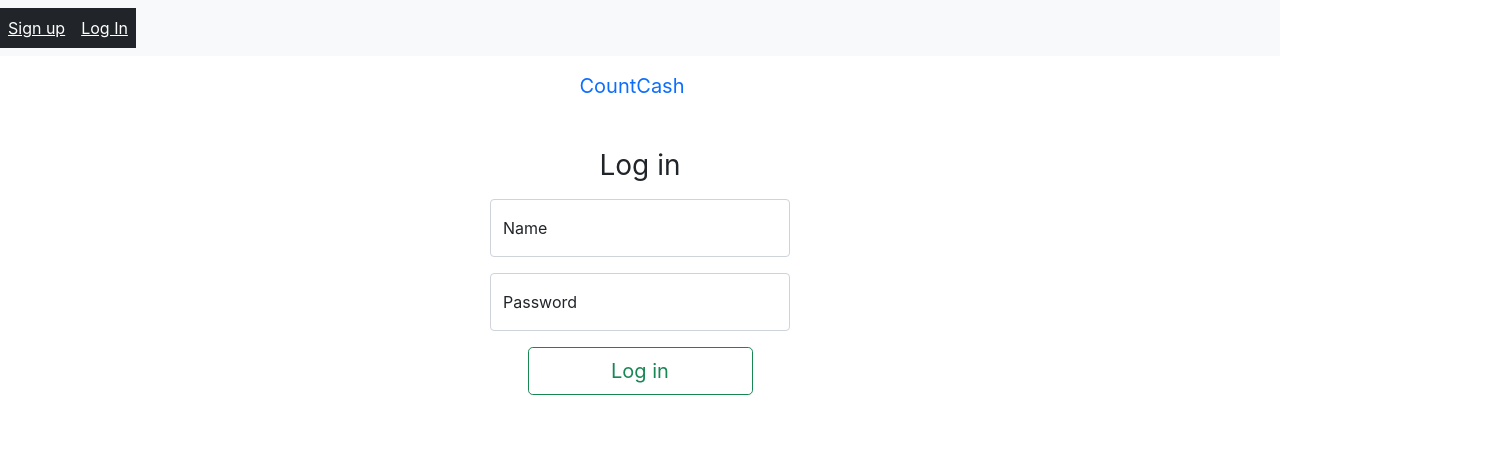
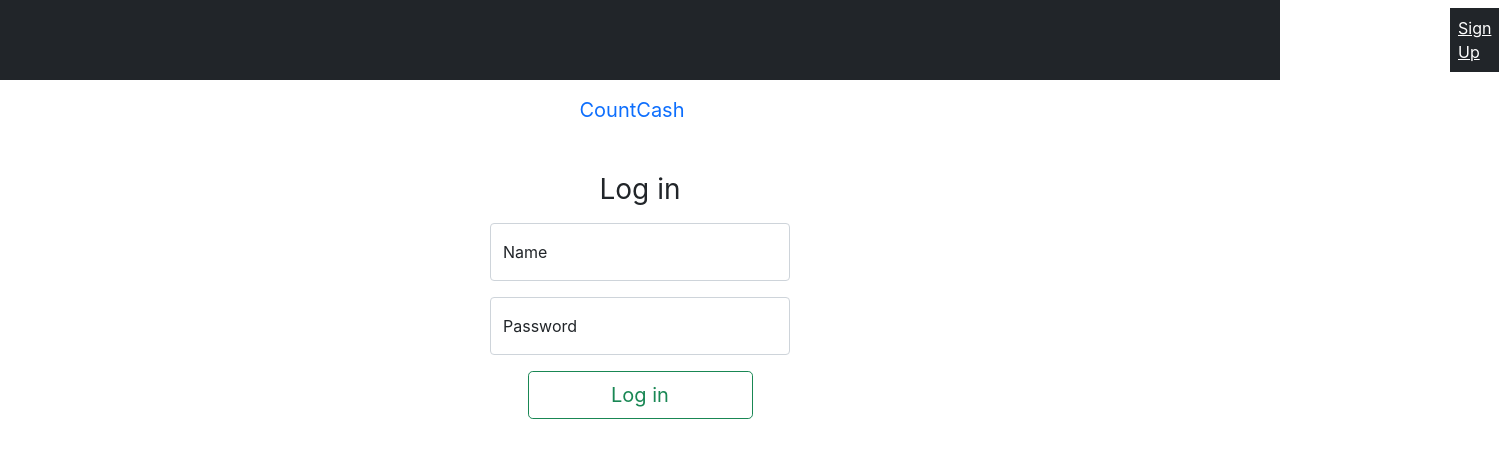
Before and after one commit to arquitectura-construccion/CountCash-FrontEnd, a React (Create React App) app in the folder countcash-frontend/: page /login in a window 1280 px wide. Shown: the top 458 px of the page, 1499 px wide, since content can reach past the window. Built offline with nearby package versions, Linux system fonts and the light colour scheme.

Commit message:
Navbar now works in Signup, Login, Mainpage

```diff
--- a/countcash-frontend/src/App.js
+++ b/countcash-frontend/src/App.js
@@ -6,18 +6,16 @@ import {Login} from './Login';
 import {MainPage} from './MainPage';
 
 import {BrowserRouter, Route, Switch} from 'react-router-dom';
-import { Navigation } from './Navigation';
+import DynamicLayout from './DynamicLayout';
 
 function App() {
   return (
 
     <BrowserRouter>
-
-    <Navigation/>
     <Switch>
-      <Route path='/' component={SignIn} exact/>
-      <Route path='/login' component={Login}/>
-      <Route path ='/mainpage' component={MainPage}/>
+      <DynamicLayout exact path='/' component={SignIn} layout="SIGNUP"/>
+      <DynamicLayout path='/login' component={Login} layout="LOGIN"/>
+      <DynamicLayout path ='/mainpage' component={MainPage} layout="MAIN"/>
     </Switch>
     </BrowserRouter>
   );
--- /dev/null
+++ b/countcash-frontend/src/DynamicLayout.js
@@ -0,0 +1,46 @@
+import React from 'react';
+import {LoginNavigation, SignupNavigation, LogoutNavigation} from './Navigation';
+
+const DynamicLayout = props => {
+  const { component: RoutedComponent, layout} = props;
+
+    const actualRouteComponent = (
+           <RoutedComponent {...props} />
+    );
+    switch (layout) {
+      case 'LOGIN': {
+        return (
+          <div>
+            <LoginNavigation />
+            {actualRouteComponent}
+          </div>
+        )
+      }
+      case 'SIGNUP': {
+        return (
+          <div>
+            <SignupNavigation />
+            {actualRouteComponent}
+          </div>
+        )
+      }
+      case 'MAIN': {
+        return (
+          <div>
+            <LogoutNavigation />
+            {actualRouteComponent}
+          </div>
+        )
+      }
+      default: {
+        return (
+          <div>
+            <SignupNavigation />
+            {actualRouteComponent}
+          </div>
+        )
+      }
+    }
+  };
+
+  export default DynamicLayout;
--- a/countcash-frontend/src/Navigation.js
+++ b/countcash-frontend/src/Navigation.js
@@ -1,20 +1,17 @@
 import React, {Component} from 'react';
-import { NavLink } from 'react-router-dom';
+import { NavLink} from 'react-router-dom';
 import {Navbar, Nav} from 'react-bootstrap';
 import './styles.css';
 
-export class Navigation extends Component{
+export class SignupNavigation extends Component{
 
     render(){
         return(
-            <Navbar bg="light" expand="lg">
+            <Navbar bg="dark" expand="lg">
                 <Navbar.Toggle aria-controls="basic navbar-nav"/>
                 <Navbar.Collapse id="basic-navbar-nav">
-                <Nav>
-                    <NavLink className="d-inline p-2 bg-dark text-white" to="/">
-                        Sign up
-                    </NavLink>
-                    <NavLink className="d-inline p-2 bg-dark text-white" to="/login">
+                <Nav className="mr-auto">
+                    <NavLink className="btn-log-in d-inline p-2 bg-dark text-white" to="/login">
                         Log In
                     </NavLink>
                 </Nav>
@@ -23,3 +20,39 @@ export class Navigation extends Component{
         );
     }
 }
+
+export class LoginNavigation extends Component{
+
+    render(){
+        return(
+            <Navbar bg="dark" expand="lg">
+                <Navbar.Toggle aria-controls="basic navbar-nav"/>
+                <Navbar.Collapse id="basic-navbar-nav">
+                <Nav className="mr-auto">
+                    <NavLink className="btn-sign-up d-inline p-2 bg-dark text-white" to="/">
+                        Sign Up
+                    </NavLink>
+                </Nav>
+                </Navbar.Collapse>
+            </Navbar>
+        );
+    }
+}
+
+export class LogoutNavigation extends Component{
+
+    render(){
+        return(
+            <Navbar bg="dark" expand="lg">
+                <Navbar.Toggle aria-controls="basic navbar-nav"/>
+                <Navbar.Collapse id="basic-navbar-nav">
+                <Nav className="mr-auto">
+                    <NavLink className="btn-sign-up d-inline p-2 bg-dark text-white" to="/">
+                        Log Out
+                    </NavLink>
+                </Nav>
+                </Navbar.Collapse>
+            </Navbar>
+        );
+    }
+}
--- a/countcash-frontend/src/styles.css
+++ b/countcash-frontend/src/styles.css
@@ -4,6 +4,14 @@
   max-width: 330px;
   padding: 15px;
   margin: auto;
+}
+
+.btn-sign-up {
+    margin-left: 1450px;
+}
+
+.btn-log-in {
+    margin-left: 1450px;
 }
 
 .App {
```
